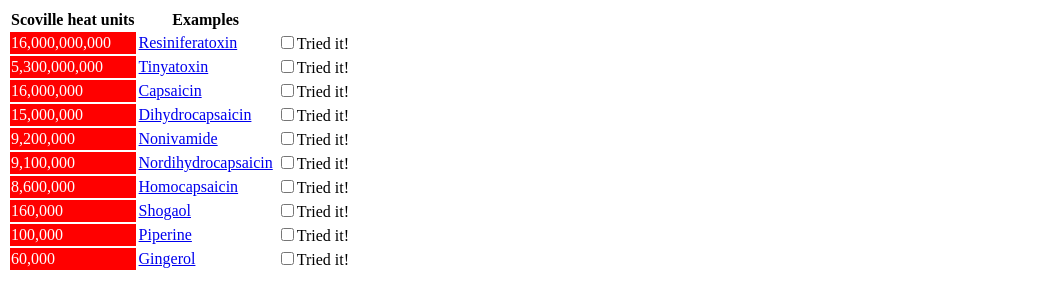
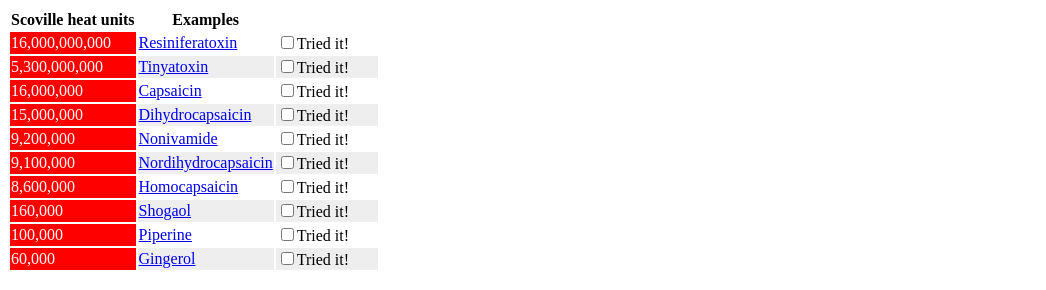
Before and after one commit to Djejin/task_01, a plain HTML site: page index.html in a window 1280 px wide. Shown: the top 290 px of the page, without its empty margins (0-1046 px from the left). Drawn offline with Linux system fonts and the light colour scheme.

Commit message:
zebra stripe the backgrounds of the rows, alternating between white and #eee

```diff
--- a/index.html
+++ b/index.html
@@ -11,6 +11,10 @@
       td:first-of-type{
         background: red;
         color: white;
+      }
+      /*"zebra stripe" the backgrounds of the rows, alternating between white and #eee*/
+      tr:nth-child(2n+3) {
+        background: #eee;
       }
    </style>
  </head>
```
